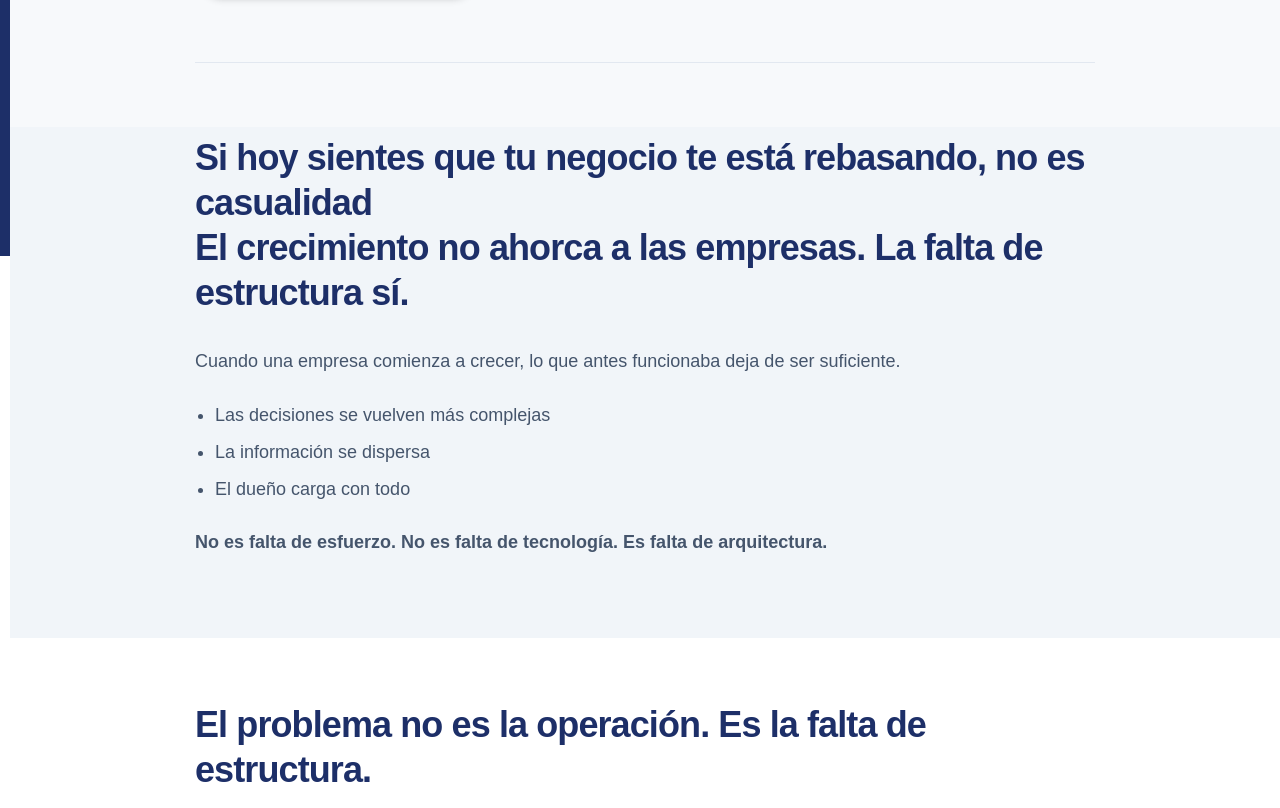
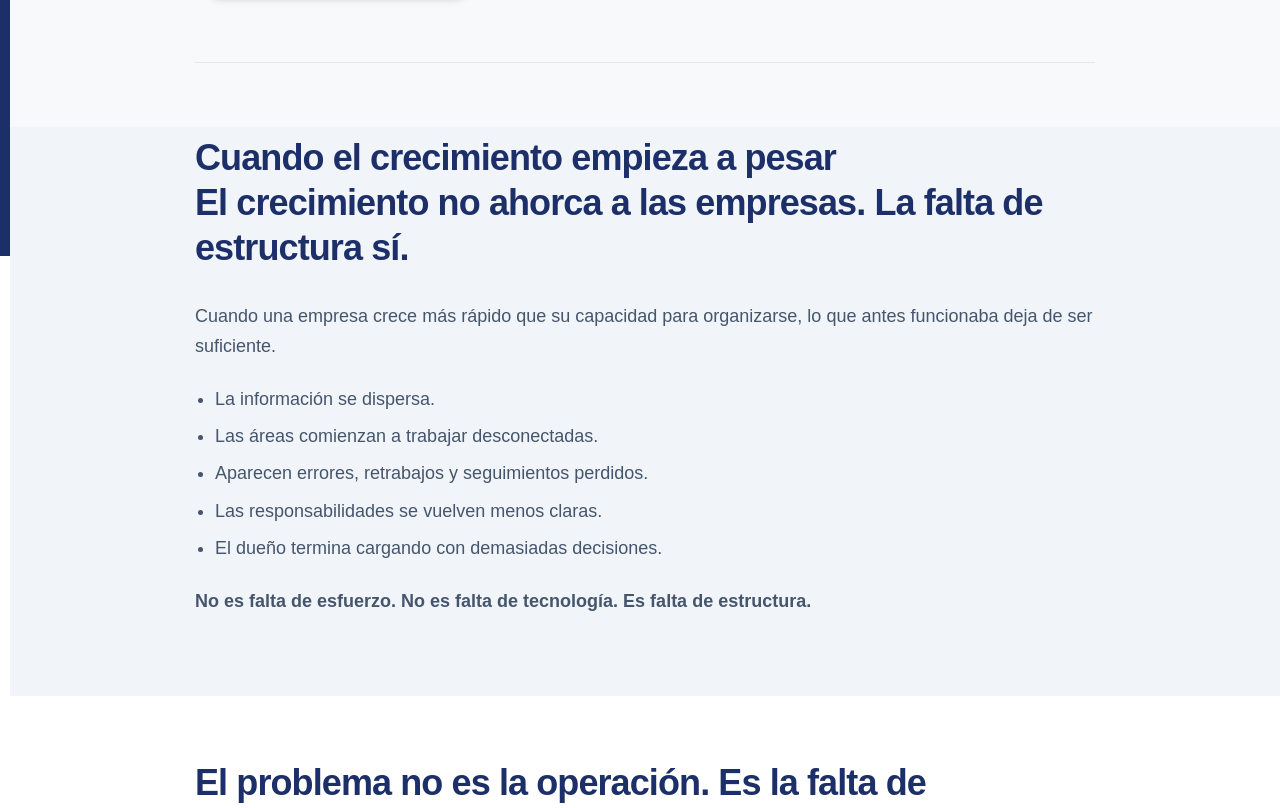
Before and after one commit to EmphaticoOnline/emphasys-web, a Next.js app: page / in a window 1280 px wide. Shown: the part 544-1352 px from the top of the page. Built offline with nearby package versions, Linux system fonts and the light colour scheme.

Commit message:
Afinar problema central de crecimiento y estructura

```diff
--- a/components/ProblemSection.tsx
+++ b/components/ProblemSection.tsx
@@ -1,28 +1,31 @@
 const ProblemSection = () => {
   return (
-  <section className="bg-slate-100 text-slate-900">
-  <div className="mx-auto max-w-[900px] px-6 pt-2 pb-20 sm:px-10 lg:px-0">
+    <section className="bg-slate-100 text-slate-900">
+      <div className="mx-auto max-w-[900px] px-6 pt-2 pb-20 sm:px-10 lg:px-0">
         <div className="space-y-8">
           <h2
             className="text-3xl font-semibold leading-tight tracking-tight sm:text-4xl"
             style={{ color: "var(--color-emphasys-blue)" }}
           >
-            <span className="block">Si hoy sientes que tu negocio te está rebasando, no es casualidad</span>
-            <span className="block">
-              El crecimiento no ahorca a las empresas. La falta de estructura sí.
-            </span>
+            <span className="block">Cuando el crecimiento empieza a pesar</span>
+            <span className="block">El crecimiento no ahorca a las empresas. La falta de estructura sí.</span>
           </h2>
+
           <div className="space-y-6 text-lg leading-relaxed text-slate-600">
             <p>
-              Cuando una empresa comienza a crecer, lo que antes funcionaba deja de ser suficiente.
+              Cuando una empresa crece más rápido que su capacidad para organizarse, lo que antes funcionaba deja de ser suficiente.
             </p>
+
             <ul className="list-disc space-y-2 pl-5">
-              <li>Las decisiones se vuelven más complejas</li>
-              <li>La información se dispersa</li>
-              <li>El dueño carga con todo</li>
+              <li>La información se dispersa.</li>
+              <li>Las áreas comienzan a trabajar desconectadas.</li>
+              <li>Aparecen errores, retrabajos y seguimientos perdidos.</li>
+              <li>Las responsabilidades se vuelven menos claras.</li>
+              <li>El dueño termina cargando con demasiadas decisiones.</li>
             </ul>
+
             <p>
-              <strong>No es falta de esfuerzo. No es falta de tecnología. Es falta de arquitectura.</strong>
+              <strong>No es falta de esfuerzo. No es falta de tecnología. Es falta de estructura.</strong>
             </p>
           </div>
         </div>
```
